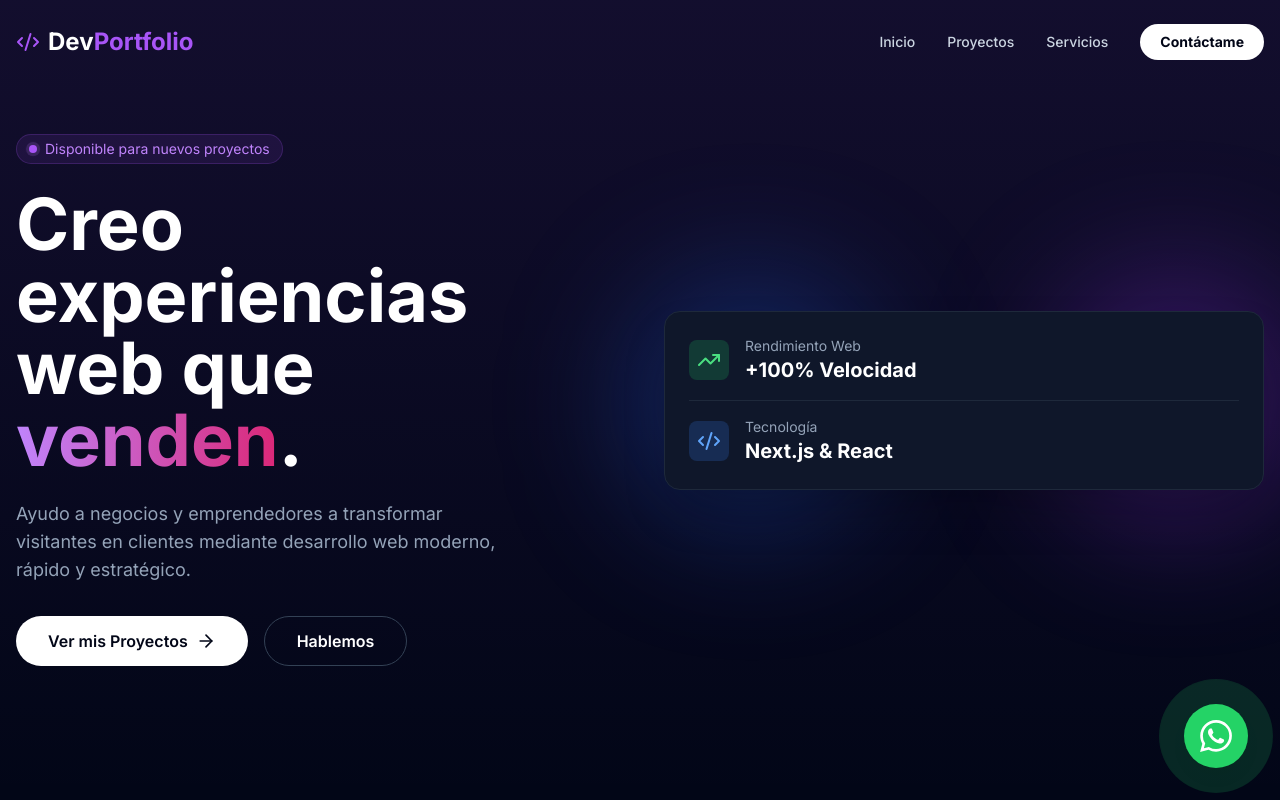
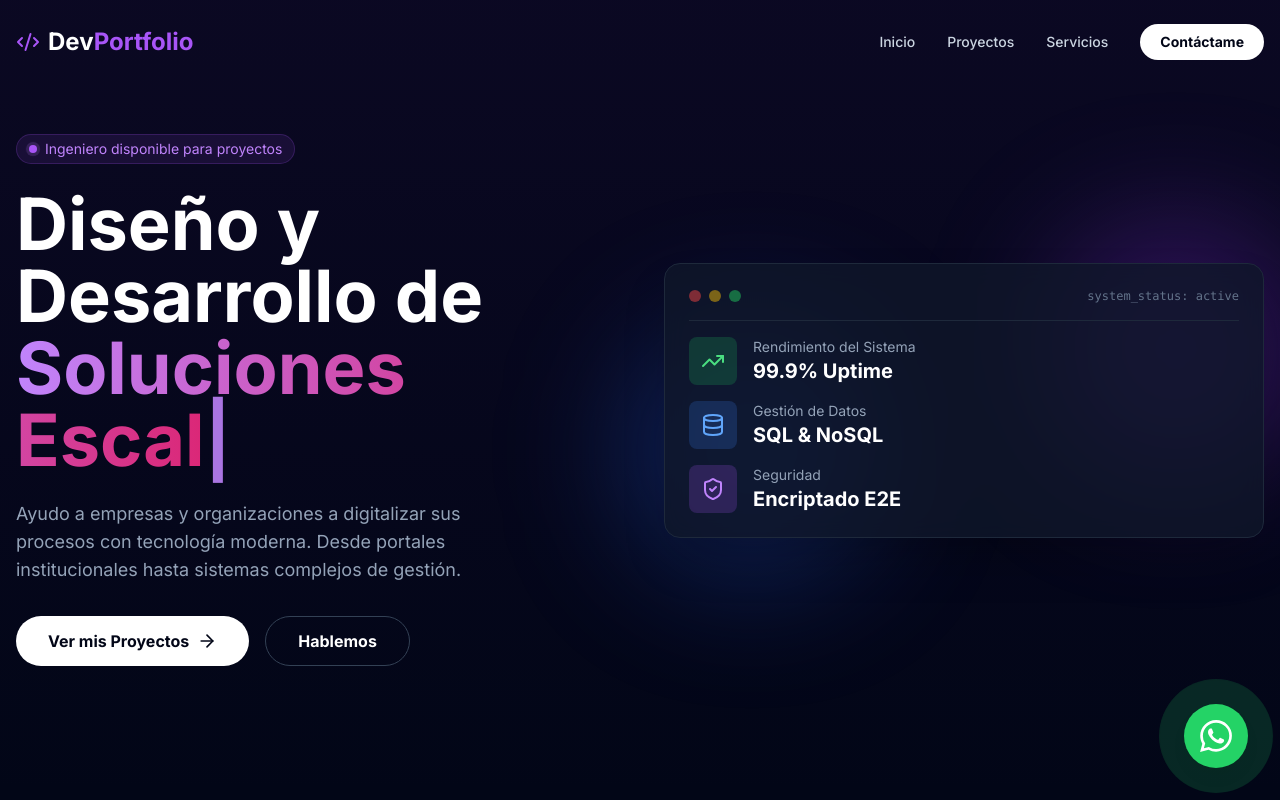
Before and after one commit to MassiRJ/portafolio-jeanpier, a Next.js app: page / in a window 1280 px wide. Shown: the top 800 px of the page. Built offline with nearby package versions, Linux system fonts and the light colour scheme.

Commit message:
Sincronizando cambios visuales

```diff
--- a/src/app/layout.tsx
+++ b/src/app/layout.tsx
@@ -1,13 +1,14 @@
 import type { Metadata } from "next";
 import { Inter } from "next/font/google";
 import "./globals.css";
-import WhatsAppBtn from "@/components/ui/WhatsAppBtn"; // <--- 1. Importar
+import WhatsAppBtn from "@/components/ui/WhatsAppBtn";
+import Spotlight from "@/components/ui/Spotlight"; // <--- 1. IMPORTAR
 
 const inter = Inter({ subsets: ["latin"] });
 
 export const metadata: Metadata = {
-  title: "JPier | Desarrollador Web Full Stack",
-  description: "Desarrollo de software a medida en Perú.",
+  title: "Jeanpier Rios | Ing. de Sistemas",
+  description: "Portafolio profesional de desarrollo web y sistemas.",
 };
 
 export default function RootLayout({
@@ -16,10 +17,16 @@ export default function RootLayout({
   children: React.ReactNode;
 }>) {
   return (
-    <html lang="es">
+    <html lang="es" className="scroll-smooth">
       <body className={inter.className}>
-        {children}
-        <WhatsAppBtn /> {/* <--- 2. Poner aquí, justo antes de cerrar el body */}
+        {/* 2. AGREGAR AQUÍ. El Spotlight vive detrás de todo */}
+        <Spotlight />
+
+        <div className="relative z-10">
+          {children}
+        </div>
+
+        <WhatsAppBtn />
       </body>
     </html>
   );
--- a/src/components/sections/Hero.tsx
+++ b/src/components/sections/Hero.tsx
@@ -1,92 +1,151 @@
 "use client";
 
+import { useState, useEffect } from "react";
 import { motion } from "framer-motion";
-import { ArrowRight, Code2, TrendingUp } from "lucide-react";
+import { ArrowRight, Code2, TrendingUp, Database, ShieldCheck } from "lucide-react";
 
 export default function Hero() {
+  // --- LÓGICA DE MÁQUINA DE ESCRIBIR ---
+  const words = ["Sistemas Robustos", "Soluciones Escalables", "Software a Medida", "Gestión de Datos"];
+  const [currentWord, setCurrentWord] = useState(0);
+  const [displayText, setDisplayText] = useState("");
+  const [isDeleting, setIsDeleting] = useState(false);
+
+  useEffect(() => {
+    const typeSpeed = isDeleting ? 50 : 100; // Velocidad de borrado vs escritura
+    const word = words[currentWord];
+
+    const timer = setTimeout(() => {
+      if (!isDeleting && displayText === word) {
+        // Si terminó de escribir, espera un poco antes de borrar
+        setTimeout(() => setIsDeleting(true), 2000);
+      } else if (isDeleting && displayText === "") {
+        // Si terminó de borrar, pasa a la siguiente palabra
+        setIsDeleting(false);
+        setCurrentWord((prev) => (prev + 1) % words.length);
+      } else {
+        // Proceso de escritura/borrado
+        setDisplayText(
+          isDeleting ? word.substring(0, displayText.length - 1) : word.substring(0, displayText.length + 1)
+        );
+      }
+    }, typeSpeed);
+
+    return () => clearTimeout(timer);
+  }, [displayText, isDeleting, currentWord, words]);
+
+  // --- RENDERIZADO ---
   return (
-    <section className="min-h-screen flex items-center justify-center bg-slate-950 text-white relative overflow-hidden">
+    <section className="min-h-screen md:min-h-[100dvh] flex items-center justify-center bg-slate-950 text-white relative overflow-hidden pt-20 md:pt-0">
+
       {/* Fondo con gradiente sutil */}
-      <div className="absolute inset-0 bg-gradient-to-b from-purple-500/10 to-slate-950/0 pointer-events-none" />
+      <div className="absolute inset-0 bg-gradient-to-b from-purple-900/10 to-slate-950/0 pointer-events-none" />
 
       <div className="container mx-auto px-4 z-10 grid md:grid-cols-2 gap-12 items-center">
 
-        {/* Columna de Texto */}
+        {/* COLUMNA IZQUIERDA: TEXTO */}
         <motion.div
           initial={{ opacity: 0, x: -50 }}
           animate={{ opacity: 1, x: 0 }}
           transition={{ duration: 0.5 }}
         >
+          {/* Badge de disponibilidad */}
           <div className="inline-flex items-center gap-2 px-3 py-1 rounded-full bg-purple-500/10 border border-purple-500/20 text-purple-400 text-sm mb-6">
             <span className="relative flex h-2 w-2">
               <span className="animate-ping absolute inline-flex h-full w-full rounded-full bg-purple-400 opacity-75"></span>
               <span className="relative inline-flex rounded-full h-2 w-2 bg-purple-500"></span>
             </span>
-            Disponible para nuevos proyectos
+            Ingeniero disponible para proyectos
           </div>
 
-          <h1 className="text-5xl md:text-7xl font-bold leading-tight mb-6">
-            Creo experiencias web que <span className="text-transparent bg-clip-text bg-gradient-to-r from-purple-400 to-pink-600">venden</span>.
+          {/* Título Principal con Máquina de Escribir */}
+          {/* min-h fijado para evitar que el texto de abajo "salte" cuando cambia la longitud de la palabra */}
+          <h1 className="text-4xl sm:text-5xl md:text-7xl font-bold leading-tight mb-6 min-h-[140px] sm:min-h-[160px] md:min-h-[auto]">
+            Diseño y Desarrollo de <br />
+            <span className="text-transparent bg-clip-text bg-gradient-to-r from-purple-400 to-pink-600">
+              {displayText}
+            </span>
+            <span className="animate-pulse text-purple-400">|</span>
           </h1>
 
           <p className="text-slate-400 text-lg mb-8 max-w-lg">
-            Ayudo a negocios y emprendedores a transformar visitantes en clientes mediante desarrollo web moderno, rápido y estratégico.
+            Ayudo a empresas y organizaciones a digitalizar sus procesos con tecnología moderna. Desde portales institucionales hasta sistemas complejos de gestión.
           </p>
 
-          {/* ... código anterior ... */}
-
+          {/* Botones de Acción (Ahora son enlaces <a>) */}
           <div className="flex flex-col sm:flex-row gap-4">
-  {/* Botón 1: Baja a la sección de Proyectos */}
             <a
               href="#proyectos"
-    className="flex items-center justify-center gap-2 bg-white text-slate-950 px-8 py-3 rounded-full font-semibold hover:bg-slate-200 transition-colors cursor-pointer"
+              className="flex items-center justify-center gap-2 bg-white text-slate-950 px-8 py-3 rounded-full font-bold hover:bg-slate-200 transition-colors cursor-pointer"
             >
               Ver mis Proyectos
               <ArrowRight size={20} />
             </a>
-
-  {/* Botón 2: Baja directo al formulario de Contacto */}
             <a
               href="#contacto"
-    className="flex items-center justify-center gap-2 px-8 py-3 rounded-full font-semibold border border-slate-700 hover:border-slate-500 transition-colors cursor-pointer text-white"
+              className="flex items-center justify-center gap-2 px-8 py-3 rounded-full font-bold border border-slate-700 hover:border-slate-500 transition-colors text-white cursor-pointer"
             >
               Hablemos
             </a>
           </div>
-
-{/* ... resto del código ... */}
         </motion.div>
 
-        {/* Columna Visual (Abstracta o tu foto) */}
+        {/* COLUMNA DERECHA: VISUAL (Tarjeta Flotante) */}
         <motion.div
           initial={{ opacity: 0, scale: 0.8 }}
           animate={{ opacity: 1, scale: 1 }}
           transition={{ duration: 0.5, delay: 0.2 }}
           className="relative hidden md:block"
         >
-          <div className="relative z-10 bg-slate-900 border border-slate-800 p-6 rounded-2xl shadow-2xl">
-            {/* Simulación de código o métrica de éxito */}
-            <div className="flex items-center gap-4 mb-4 border-b border-slate-800 pb-4">
-              <div className="p-2 bg-green-500/20 rounded-lg text-green-400">
+          {/* Tarjeta Abstracta que simula un panel de control/sistema */}
+          <div className="relative z-10 bg-slate-900/80 backdrop-blur-md border border-slate-800 p-6 rounded-2xl shadow-2xl">
+
+            {/* Header de la tarjeta simulada */}
+            <div className="flex items-center justify-between border-b border-slate-800 pb-4 mb-4">
+              <div className="flex gap-2">
+                <div className="w-3 h-3 rounded-full bg-red-500/50" />
+                <div className="w-3 h-3 rounded-full bg-yellow-500/50" />
+                <div className="w-3 h-3 rounded-full bg-green-500/50" />
+              </div>
+              <div className="text-xs text-slate-500 font-mono">system_status: active</div>
+            </div>
+
+            {/* Métrica 1: Rendimiento */}
+            <div className="flex items-center gap-4 mb-4">
+              <div className="p-3 bg-green-500/20 rounded-lg text-green-400">
                 <TrendingUp size={24} />
               </div>
               <div>
-                <p className="text-sm text-slate-400">Rendimiento Web</p>
-                <p className="text-xl font-bold text-white">+100% Velocidad</p>
-              </div>
-            </div>
-            <div className="flex items-center gap-4">
-              <div className="p-2 bg-blue-500/20 rounded-lg text-blue-400">
-                <Code2 size={24} />
-              </div>
-              <div>
-                <p className="text-sm text-slate-400">Tecnología</p>
-                <p className="text-xl font-bold text-white">Next.js & React</p>
-              </div>
+                <p className="text-sm text-slate-400">Rendimiento del Sistema</p>
+                <p className="text-xl font-bold text-white">99.9% Uptime</p>
               </div>
             </div>
 
-          {/* Elementos decorativos de fondo */}
+            {/* Métrica 2: Tecnología */}
+            <div className="flex items-center gap-4 mb-4">
+              <div className="p-3 bg-blue-500/20 rounded-lg text-blue-400">
+                <Database size={24} />
+              </div>
+              <div>
+                <p className="text-sm text-slate-400">Gestión de Datos</p>
+                <p className="text-xl font-bold text-white">SQL & NoSQL</p>
+              </div>
+            </div>
+
+            {/* Métrica 3: Seguridad (Nuevo, por tu perfil de Hospital) */}
+            <div className="flex items-center gap-4">
+              <div className="p-3 bg-purple-500/20 rounded-lg text-purple-400">
+                <ShieldCheck size={24} />
+              </div>
+              <div>
+                <p className="text-sm text-slate-400">Seguridad</p>
+                <p className="text-xl font-bold text-white">Encriptado E2E</p>
+              </div>
+            </div>
+
+          </div>
+
+          {/* Elementos decorativos de fondo (blur) */}
           <div className="absolute -top-10 -right-10 w-64 h-64 bg-purple-600/30 rounded-full blur-3xl -z-10" />
           <div className="absolute -bottom-10 -left-10 w-64 h-64 bg-blue-600/30 rounded-full blur-3xl -z-10" />
         </motion.div>
--- /dev/null
+++ b/src/components/ui/Spotlight.tsx
@@ -0,0 +1,45 @@
+"use client";
+
+import { useEffect, useState } from "react";
+import { motion, useSpring } from "framer-motion";
+
+export default function Spotlight() {
+  const [mousePosition, setMousePosition] = useState({ x: 0, y: 0 });
+  const [isHovering, setIsHovering] = useState(false);
+
+  // Usamos useSpring para que el movimiento no sea robótico, sino suave (física)
+  const springConfig = { damping: 25, stiffness: 150, mass: 0.5 };
+  const x = useSpring(0, springConfig);
+  const y = useSpring(0, springConfig);
+
+  useEffect(() => {
+    const handleMouseMove = (e: MouseEvent) => {
+      // Actualizamos los valores del spring en lugar del state directo
+      x.set(e.clientX - 200); // Restamos la mitad del tamaño para centrar
+      y.set(e.clientY - 200);
+      setIsHovering(true);
+    };
+
+    const handleMouseLeave = () => {
+      setIsHovering(false);
+    };
+
+    window.addEventListener("mousemove", handleMouseMove);
+    document.body.addEventListener("mouseleave", handleMouseLeave);
+
+    return () => {
+      window.removeEventListener("mousemove", handleMouseMove);
+      document.body.removeEventListener("mouseleave", handleMouseLeave);
+    };
+  }, [x, y]);
+
+  return (
+    <motion.div
+      style={{ x, y }}
+      initial={{ opacity: 0 }}
+      animate={{ opacity: isHovering ? 1 : 0 }}
+      transition={{ duration: 0.5 }}
+      className="fixed top-0 left-0 w-[400px] h-[400px] bg-purple-500/20 rounded-full blur-[100px] pointer-events-none z-0 mix-blend-screen hidden md:block"
+    />
+  );
+}
```
Also changed, not shown: src/components/layout/Navbar.tsx (+116 -18 lines), src/components/sections/Projects.tsx (+9 -6 lines). Lines whose indentation alone changed are shown as unchanged.
